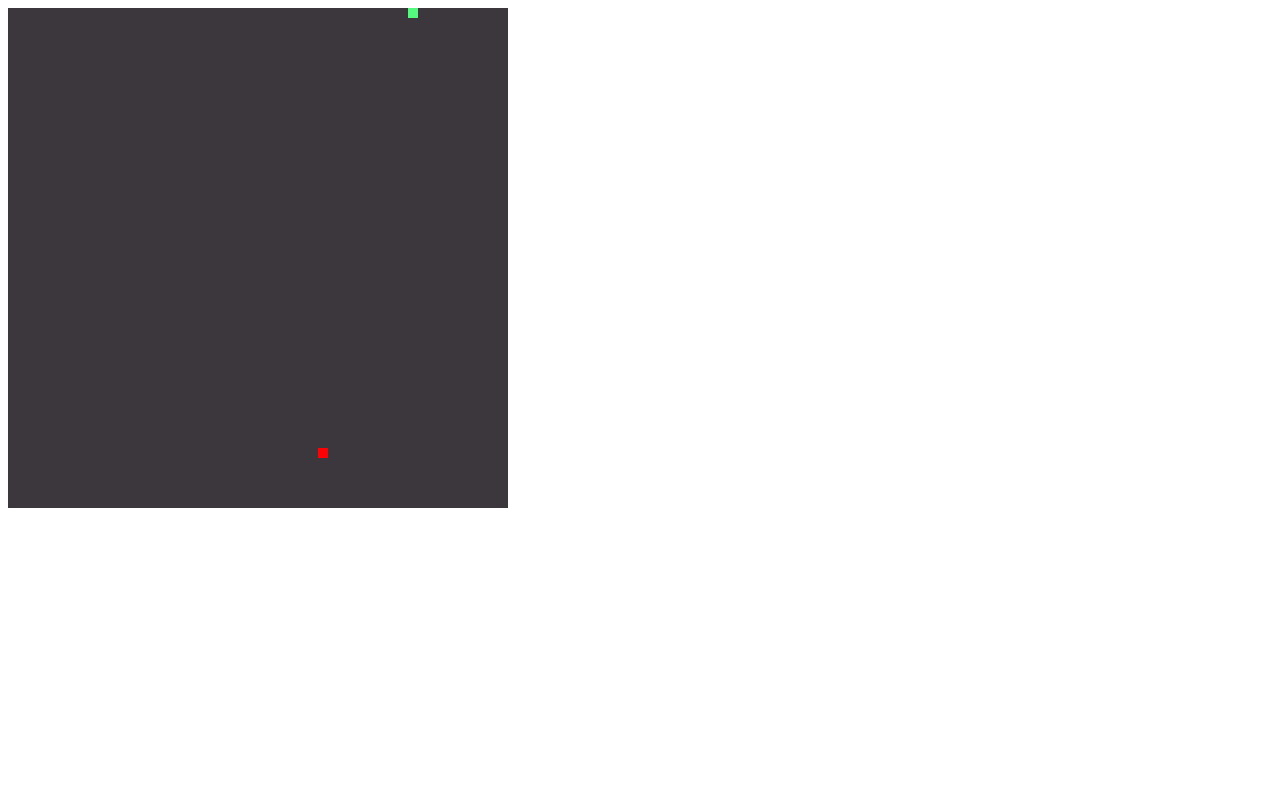
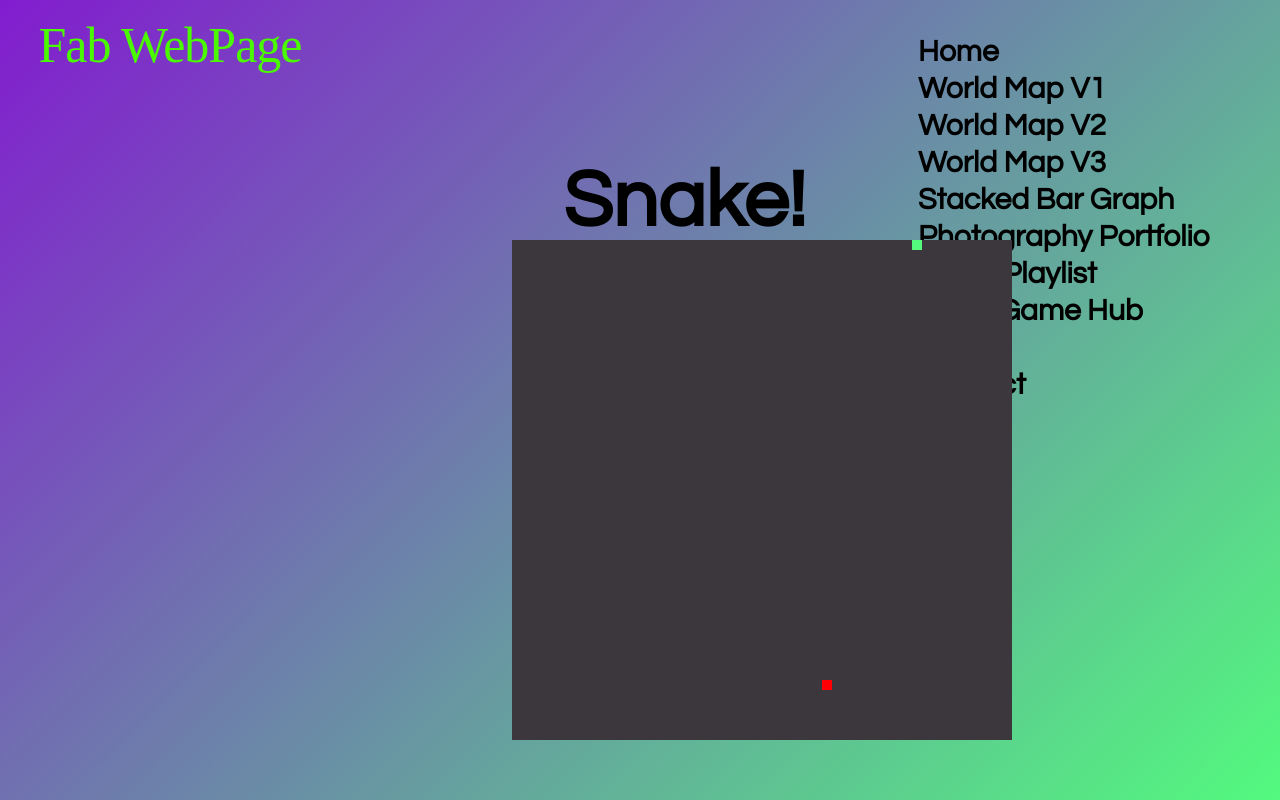
Before and after one commit to fabverto/fabverto.github.io, a plain HTML site: page GamesPage/SnakeGame/snake.html in a window 1280 px wide. Drawn offline with Linux system fonts and the light colour scheme.

Commit message:
added music to tetris, linked snake game

```diff
--- a/GamesPage/TetrisGame/styles.css
+++ b/GamesPage/SnakeGame/SnakeStyle.css
@@ -1,24 +1,18 @@
-html, body{
-    background: linear-gradient(135deg, rgb(130, 28, 207) 0%, rgb(83, 250, 126) 100%);
+*{
+    margin: 0;
+    padding: 0;
+    font-family: "Century Gothic";
 }
 
-
-h1{
-    font-size: 90px;
-    position: absolute;
-    left: 45%;
-    top: 10%
+header{
+    background: linear-gradient(135deg, rgb(130, 28, 207) 0%, rgb(83, 250, 126) 100%);
+    height: 100vh;
 }
 
 canvas{
     position: absolute;
-    padding: 0;
-    margin: auto;
-    top: 0;
-    bottom: 0;
-    right: 0;
-    left: 0;
-    border: 5px solid #ffffff;
+    top: 30%;
+    left: 40%;
 }
 
 .intro h2{
@@ -30,6 +24,13 @@ canvas{
     font-size: 50px;
     font-weight: 400;
     letter-spacing: -1px;
+}
+
+.title {
+    position: absolute;
+    top: 20%;
+    left: 44%;
+    font-size: 40px;
 }
 
 ul{
@@ -66,14 +67,3 @@ ul li a.one:hover{
     background-color: white;
     color: black;
 }
-
-*{
-    margin: 0;
-    padding: 0;
-    font-family: "Century Gothic";
-}
-
-header{
-    background: linear-gradient(135deg, rgb(130, 28, 207) 0%, rgb(83, 250, 126) 100%);
-    height: 100vh;
-}
--- a/GamesPage/SnakeGame/snake.html
+++ b/GamesPage/SnakeGame/snake.html
@@ -1,13 +1,42 @@
 <!DOCTYPE html>
 <html lang="en">
+<link rel="stylesheet" href="SnakeStyle.css">
 <head>
     <meta charset="UTF-8">
     <title>Snake</title>
 </head>
+<header>
 <body>
+
+<div class="main">
+    <!--
+    <div class="logo"> <img src="logo.PNG" style="width:300px;height:300px;"> </div>
+    -->
+    <ul>
+        <li><a href="../../Homepage/index.html" class = "one">Home</a></li>
+        <li><a href="../../WM1/FabVis.html" class = 'one'>World Map V1</a></li>
+        <li><a href="../../WM2/index.html" class= 'one'>World Map V2</a></li>
+        <li><a href="../../WM3/FabVis.html" class= 'one'>World Map V3</a></li>
+        <li><a href="../../SB/A2StackedBarGraph.html" class= 'one'>Stacked Bar Graph</a></li>
+        <li><a href="https://vertofabio.wixsite.com/fabs" class= 'one'>Photography Portfolio</a></li>
+        <li><a href="../../MusicPage/music.html" class= 'one'>Music Playlist</a></li>
+        <li><a href="../../GamesPage/game.html" class= 'one'>Retro Game Hub</a></li>
+        <li><a href="../../About/about.html" class = 'one'>About</a></li>
+        <li><a href="../../Contact/ContactForm.html" class = 'one'>Contact</a></li>
+    </ul>
+</div>
+
+<div class="title">
+    <h1>Snake!</h1>
+</div>
+
+<div class="intro">
+    <h2>Fab WebPage</h2>
+</div>
 
 <canvas class="Canvas" height="500" width="500" style="background: #3c373d"></canvas>
 
+</header>
 </body>
 <script type="text/javascript" src="fruit.js"></script>
 <script type="text/javascript" src="snake.js"></script>
--- /dev/null
+++ b/GamesPage/TetrisGame/TetrisStyle.css
@@ -0,0 +1,95 @@
+html, body{
+    background: linear-gradient(135deg, rgb(130, 28, 207) 0%, rgb(83, 250, 126) 100%);
+}
+
+
+h1{
+    font-size: 90px;
+    position: absolute;
+    left: 45%;
+    top: 10%
+}
+
+canvas{
+    position: absolute;
+    padding: 0;
+    margin: auto;
+    top: 0;
+    bottom: 0;
+    right: 0;
+    left: 0;
+    border: 5px solid #ffffff;
+}
+
+.intro h2{
+    position: absolute;
+    top: 2%;
+    left: 3%;
+    font-family: "Bauhaus 93";
+    color: #4afa00;
+    font-size: 50px;
+    font-weight: 400;
+    letter-spacing: -1px;
+}
+
+ul{
+    float: right;
+    list-style-type: none;
+    margin-top: 50px;
+    margin-right: 80px;
+}
+
+li{
+    margin: 20px 0;
+}
+
+ul li{
+    /*display: inline-block;*/
+    margin-right: -10px;
+    margin-top: -15px;
+    font-size: 30px;
+    font-weight: bold;
+    padding: 0.5px;
+}
+
+ul li a{
+    text-decoration: none;
+    color: black;
+}
+
+ul li a.active{
+    border-bottom: 3px solid #ffffff;
+    color: white;
+}
+
+ul li a.one:hover{
+    background-color: white;
+    color: black;
+}
+
+*{
+    margin: 0;
+    padding: 0;
+    font-family: "Century Gothic";
+}
+
+header{
+    background: linear-gradient(135deg, rgb(130, 28, 207) 0%, rgb(83, 250, 126) 100%);
+    height: 100vh;
+}
+
+.audio{
+    position: absolute;
+    top: 28%;
+    left:25%;
+}
+
+.audioTitle{
+    position: absolute;
+    top: 25%;
+    left:27%;
+    font-size: 20px;
+    font-weight: bolder;
+    color: white;
+    text-shadow: #000 0px 0px 5px;
+}
```
Also changed, not shown: About/about.html (+1 -1 lines), Contact/ContactForm.html (+1 -1 lines), GamesPage/TetrisGame/tetris.html (+10 -2 lines), GamesPage/game.html (+5 -5 lines), Homepage/index.html (+1 -1 lines), MusicPage/music.html (+1 -1 lines), 1 other file.
